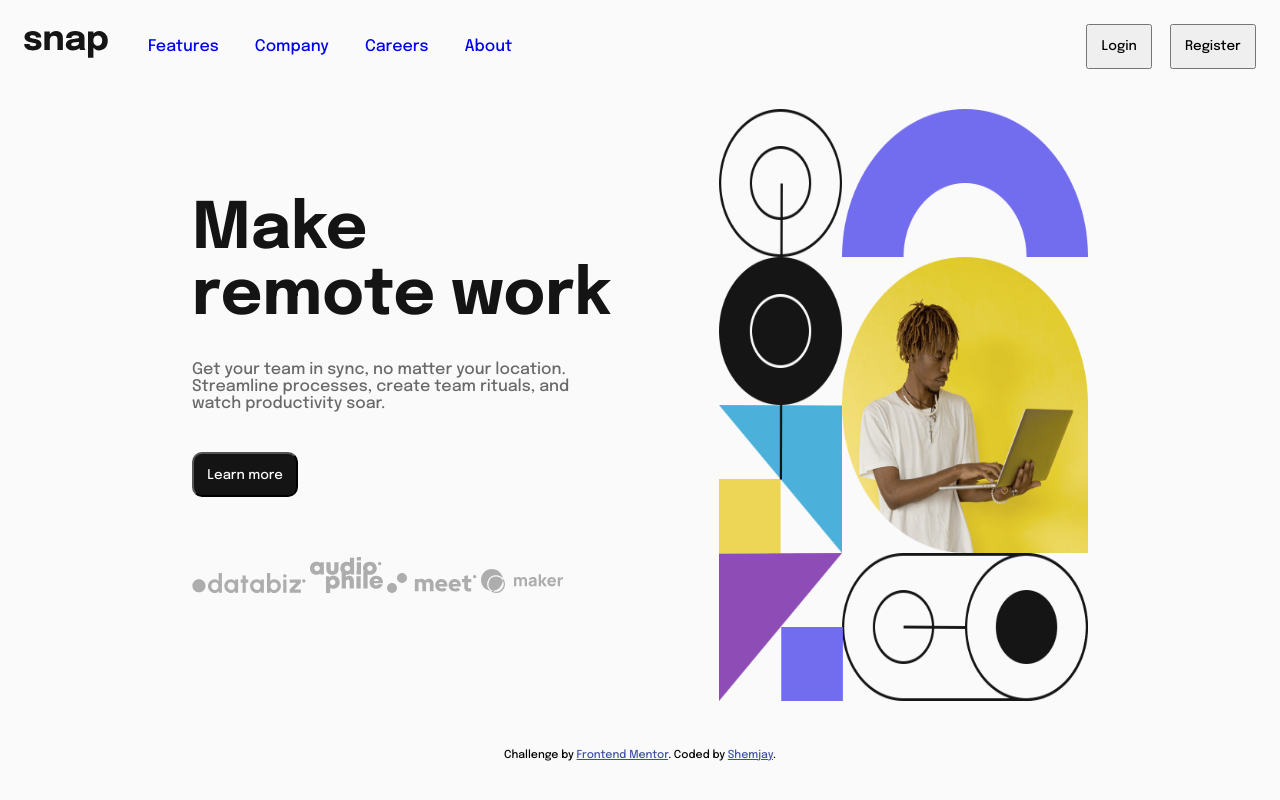
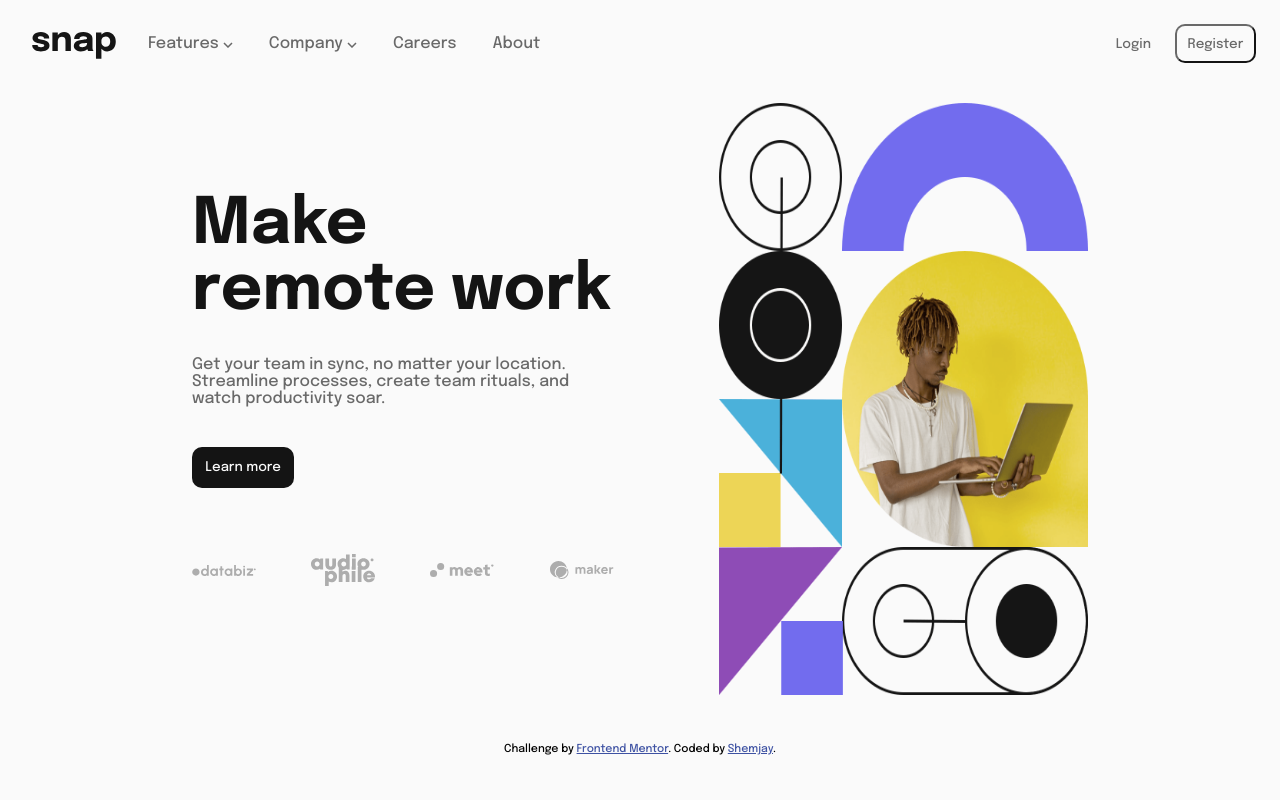
Before and after one commit to shemjay/Remote-work-website--Corrupted-, a plain HTML site: page index.html in a window 1280 px wide. Drawn offline with Linux system fonts and the light colour scheme.

Commit message:
Feat: add arrows to navabar
Add add arrows for dropdown menu navigation

```diff
--- a/index.html
+++ b/index.html
@@ -6,12 +6,8 @@
 
   <link rel="icon" type="image/png" sizes="32x32" href="./images/favicon-32x32.png">
   <link href = "style.css" rel = "stylesheet" type = "text/css">
-
   <title>Frontend Mentor | Intro section with dropdown navigation</title>
 
-  <style>
-
-  </style>
 </head>
 <body>
 
@@ -19,8 +15,8 @@
   <nav class = "navbar">
     <a href = "#"><img src = "images/logo.svg" alt = "company logo"></a>
     <ul class = "navbar-flex">
-      <li><a href = "#">Features</a></li>
-      <li><a href = "#">Company</a></li>
+      <li><a href = "#">Features <svg width="10" height="6" xmlns="http://www.w3.org/2000/svg"><path stroke="#686868" stroke-width="1.5" fill="none" d="m1 1 4 4 4-4"/></svg></a></li>
+      <li><a href = "#">Company <svg width="10" height="6" xmlns="http://www.w3.org/2000/svg"><path stroke="#686868" stroke-width="1.5" fill="none" d="m1 1 4 4 4-4"/></svg></a></li>
       <li><a href = "#">Careers</a></li>
       <li><a href = "#">About</a></li>
     </ul>
--- a/style.css
+++ b/style.css
@@ -26,7 +26,12 @@
 }
 
 .navbar-flex a{
+    color: hsl(0, 0%, 41%);
     text-decoration: none;
+}
+
+.navbar-flex a:hover {
+    color :hsl(0, 0%, 8%);
 }
 
 .navbar li{
@@ -34,7 +39,7 @@
 }
 
 .navbar img {
-    padding: 1.5em;
+    padding: 1.5em 1em 1em 2em;
 }
 
 .navbar-btn {
@@ -42,17 +47,36 @@
     padding: 1.5em;
 }
 
+/* Styles for both buttons in the navbar */
 .btn-primary {
-    padding: 1em;
+    color: hsl(0, 0%, 41%);
     outline: none;
+    padding: 0.5em;
+    margin-left: 1em;
+    cursor: pointer;
 }
 
-#login-btn {
-    margin-left: 1em;
+.btn-primary:hover {
+    color: hsl(0, 0%, 8%);
 }
 
+/* Styles for login button in the navbar */
+#login-btn {
+    border: none;
+    background: none;
+}
+
+/* Styles for register button in the navbar */
 #register-btn {
-    margin-left: 1em;
+    padding: 0.8em;
+    border-radius: 10px;
+    background: none;
+    border-color: hsl(0, 0%, 41%);
+    border-width: 2px;
+}
+
+.register-btn:hover {
+    border-color: hsl(0, 0%, 8%);
 }
 
 /* Container for the whole body content and hero image*/
@@ -69,7 +93,8 @@
 
 /* Container for the body copy and SVG images*/
 .body-content-wrapper {
-    height: 70%;
+    margin-top: auto;
+    height: 85%;
     width: 100%;
 }
 
@@ -80,11 +105,13 @@
     object-fit: contain;
 }
 
+/* Styles the hero image */
 .hero-image-wrapper img{
     width: 100%;
     height: 100%;
 }
 
+/* Styles the heading in the body */
 .title {
     font-weight: 700;
     color: hsl(0, 0%, 8%);
@@ -92,6 +119,7 @@
     padding-bottom: 0.5em;
 }
 
+/* Styles the body paragraph */
 .body-copy {
     font-weight: 500;
     color: hsl(0, 0%, 41%);
@@ -99,6 +127,7 @@
     padding-bottom: 2.5em;
 }
 
+/* Styles button in body copy */
 .btn-btn-secondary {
     padding: 1em;
     cursor: pointer;
@@ -106,8 +135,22 @@
     color: hsl(0, 0%, 98%);
     outline: none;
     border-radius: 10px;
-    margin-bottom: 4.5em;
+    margin-bottom: 5em;
+    border: none;
 }
+
+/* Container for body logo svgs */
+.main-content-logos {
+    width: 80%;
+    display: flex;
+    justify-content: space-between;
+}
+
+.content-logo {
+    width: 4em;
+    object-fit: contain;
+}
+
 
 
 
```
Also changed, not shown: 1 other file.
